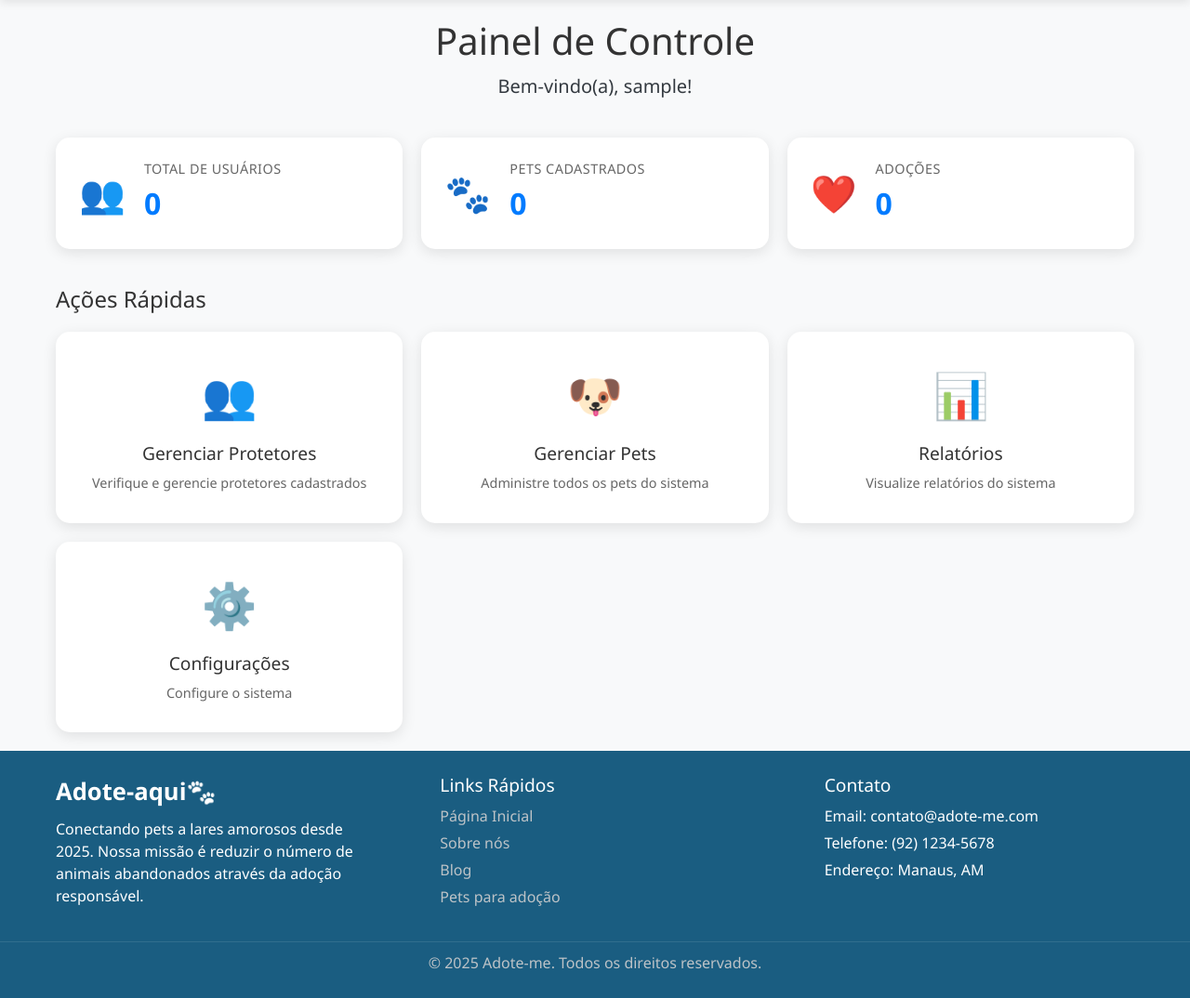
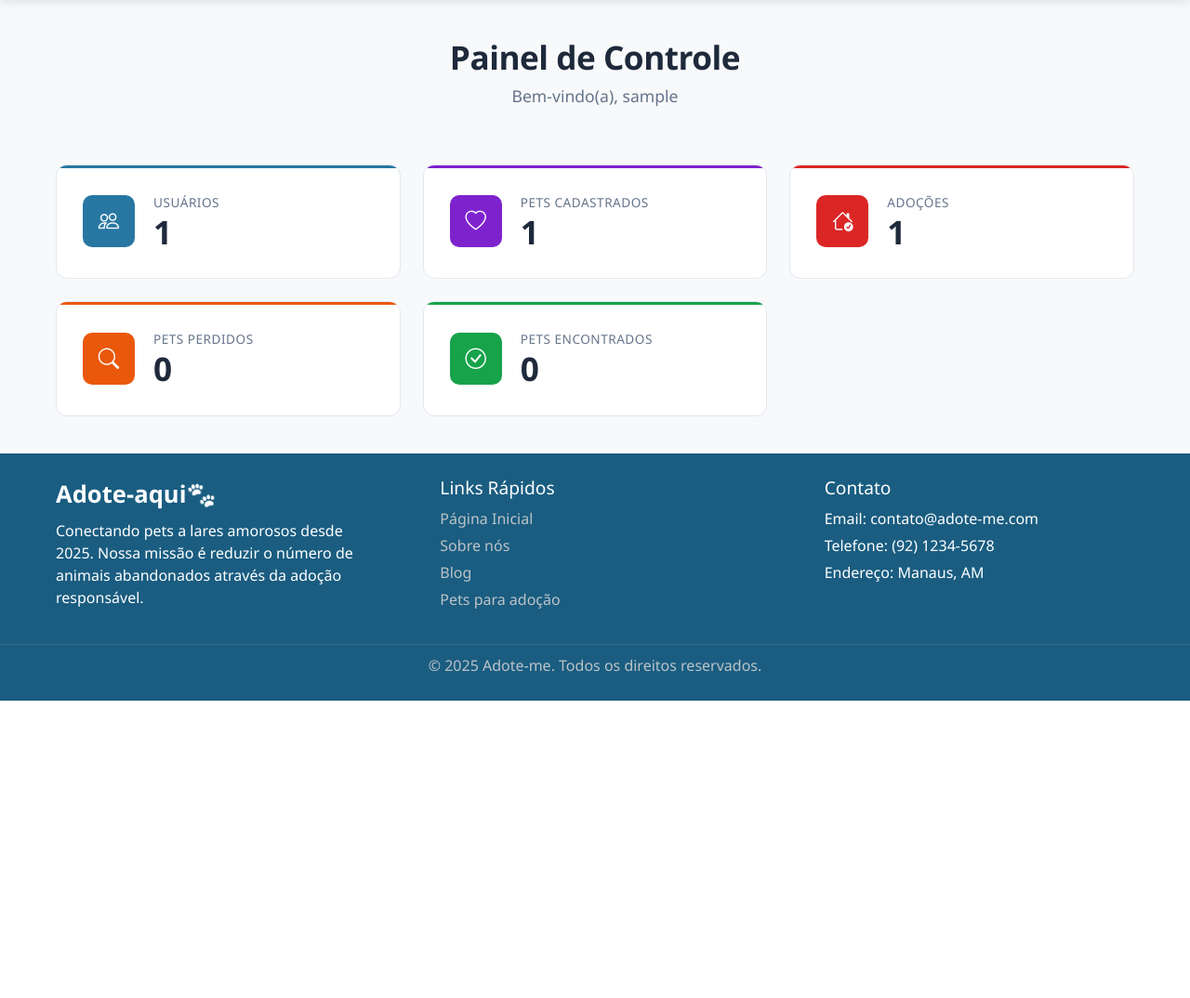
Before and after one commit to joaliny/adote-me, a Flask app: page /admin in a window 1280 px wide. Shown: the part 79-1153 px from the top of the page at 93% size. After the commit the page ends 833 px from the top, so only its background shows below. Run offline with Flask 3, Linux system fonts and the light colour scheme; the visitor is signed in with stand-in values (Sample User, id 1); tables that the repository leaves empty or names only in its code hold one stand-in row (values such as "Sample post"); some libraries are stand-ins or nearby versions.

Commit message:
trabalhando com a pagina dashboard-admin

```diff
--- a/app.py
+++ b/app.py
@@ -457,102 +457,102 @@ def redefinir_senha(token):
 
 
 
-@app.route('/atualizar-banco')
-def atualizar_banco():
-    """Rota temporária para atualizar a estrutura do banco"""
-    try:
-        from flask import current_app
-
-        with current_app.app_context():
-            resultado = atualizar_tabela_pets_forcado()
-            return f"<h1>Banco Atualizado!</h1><pre>{resultado}</pre>"
-
-    except Exception as e:
-        return f"<h1>Erro:</h1><pre>{str(e)}</pre>"
-
-def atualizar_tabela_pets_forcado():
-    """Adiciona as colunas faltantes na tabela pets"""
-    try:
-        print("🔄 ADICIONANDO COLUNAS FALTANTES NA TABELA PETS...")
-
-        cur = mysql.connection.cursor()
-
-        # Lista de colunas para adicionar
-        colunas_para_adicionar = [
-            ("porte", "ALTER TABLE pets ADD COLUMN porte ENUM('pequeno', 'medio', 'grande')"),
-            ("sexo", "ALTER TABLE pets ADD COLUMN sexo ENUM('macho', 'femea')"),
-            ("localizacao", "ALTER TABLE pets ADD COLUMN localizacao VARCHAR(255)"),
-            ("historia", "ALTER TABLE pets ADD COLUMN historia TEXT"),
-            ("informacoes_saude", "ALTER TABLE pets ADD COLUMN informacoes_saude TEXT")
-        ]
-
-        resultados = []
-
-        for nome_coluna, sql in colunas_para_adicionar:
-            try:
-                # Verificar se a coluna já existe
-                cur.execute(f"SHOW COLUMNS FROM pets LIKE '{nome_coluna}'")
-                if not cur.fetchone():
-                    # Coluna não existe, vamos adicionar
-                    cur.execute(sql)
-                    resultado = f"✅ COLUNA ADICIONADA: {nome_coluna}"
-                    print(resultado)
-                    resultados.append(resultado)
-                else:
-                    resultado = f"✅ COLUNA JÁ EXISTIA: {nome_coluna}"
-                    print(resultado)
-                    resultados.append(resultado)
-
-            except Exception as e:
-                erro = f"⚠️ Erro com coluna {nome_coluna}: {e}"
-                print(erro)
-                resultados.append(erro)
-
-        mysql.connection.commit()
-        cur.close()
-
-        resultado_final = "🎉 TABELA PETS ATUALIZADA COM SUCESSO!"
-        print(resultado_final)
-        resultados.append(resultado_final)
-
-        # Verificar novamente a estrutura
-        diagnosticar_tabela_pets()
-
-        return "<br>".join(resultados)
-
-    except Exception as e:
-        erro = f"❌ ERRO GRAVE ao atualizar tabela: {e}"
-        print(erro)
-        return erro
-
-def diagnosticar_tabela_pets():
-    """Verifica a estrutura real da tabela pets"""
-    try:
-        cur = mysql.connection.cursor()
-
-        # 1. Verificar estrutura atual
-        cur.execute("DESCRIBE pets")
-        colunas = cur.fetchall()
-
-        print("📋 ESTRUTURA ATUAL DA TABELA PETS:")
-        for coluna in colunas:
-            print(f"  - {coluna[0]} ({coluna[1]})")
-
-        # 2. Verificar se as colunas novas existem
-        colunas_novas = ['porte', 'sexo', 'localizacao', 'historia', 'informacoes_saude']
-        colunas_existentes = [coluna[0] for coluna in colunas]
-
-        print(f"\n🔍 COLUNAS NOVAS:")
-        for coluna in colunas_novas:
-            if coluna in colunas_existentes:
-                print(f"  ✅ {coluna} - EXISTE")
-            else:
-                print(f"  ❌ {coluna} - NÃO EXISTE")
-
-        cur.close()
-
-    except Exception as e:
-        print(f"❌ Erro ao diagnosticar tabela: {e}")
+# @app.route('/atualizar-banco')
+# def atualizar_banco():
+#     """Rota temporária para atualizar a estrutura do banco"""
+#     try:
+#         from flask import current_app
+
+#         with current_app.app_context():
+#             resultado = atualizar_tabela_pets_forcado()
+#             return f"<h1>Banco Atualizado!</h1><pre>{resultado}</pre>"
+
+#     except Exception as e:
+#         return f"<h1>Erro:</h1><pre>{str(e)}</pre>"
+
+# def atualizar_tabela_pets_forcado():
+#     """Adiciona as colunas faltantes na tabela pets"""
+#     try:
+#         print("🔄 ADICIONANDO COLUNAS FALTANTES NA TABELA PETS...")
+
+#         cur = mysql.connection.cursor()
+
+#         # Lista de colunas para adicionar
+#         colunas_para_adicionar = [
+#             ("porte", "ALTER TABLE pets ADD COLUMN porte ENUM('pequeno', 'medio', 'grande')"),
+#             ("sexo", "ALTER TABLE pets ADD COLUMN sexo ENUM('macho', 'femea')"),
+#             ("localizacao", "ALTER TABLE pets ADD COLUMN localizacao VARCHAR(255)"),
+#             ("historia", "ALTER TABLE pets ADD COLUMN historia TEXT"),
+#             ("informacoes_saude", "ALTER TABLE pets ADD COLUMN informacoes_saude TEXT")
+#         ]
+
+#         resultados = []
+
+#         for nome_coluna, sql in colunas_para_adicionar:
+#             try:
+#                 # Verificar se a coluna já existe
+#                 cur.execute(f"SHOW COLUMNS FROM pets LIKE '{nome_coluna}'")
+#                 if not cur.fetchone():
+#                     # Coluna não existe, vamos adicionar
+#                     cur.execute(sql)
+#                     resultado = f"✅ COLUNA ADICIONADA: {nome_coluna}"
+#                     print(resultado)
+#                     resultados.append(resultado)
+#                 else:
+#                     resultado = f"✅ COLUNA JÁ EXISTIA: {nome_coluna}"
+#                     print(resultado)
+#                     resultados.append(resultado)
+
+#             except Exception as e:
+#                 erro = f"⚠️ Erro com coluna {nome_coluna}: {e}"
+#                 print(erro)
+#                 resultados.append(erro)
+
+#         mysql.connection.commit()
+#         cur.close()
+
+#         resultado_final = "🎉 TABELA PETS ATUALIZADA COM SUCESSO!"
+#         print(resultado_final)
+#         resultados.append(resultado_final)
+
+#         # Verificar novamente a estrutura
+#         diagnosticar_tabela_pets()
+
+#         return "<br>".join(resultados)
+
+#     except Exception as e:
+#         erro = f"❌ ERRO GRAVE ao atualizar tabela: {e}"
+#         print(erro)
+#         return erro
+
+# def diagnosticar_tabela_pets():
+#     """Verifica a estrutura real da tabela pets"""
+#     try:
+#         cur = mysql.connection.cursor()
+
+#         # 1. Verificar estrutura atual
+#         cur.execute("DESCRIBE pets")
+#         colunas = cur.fetchall()
+
+#         print("📋 ESTRUTURA ATUAL DA TABELA PETS:")
+#         for coluna in colunas:
+#             print(f"  - {coluna[0]} ({coluna[1]})")
+
+#         # 2. Verificar se as colunas novas existem
+#         colunas_novas = ['porte', 'sexo', 'localizacao', 'historia', 'informacoes_saude']
+#         colunas_existentes = [coluna[0] for coluna in colunas]
+
+#         print(f"\n🔍 COLUNAS NOVAS:")
+#         for coluna in colunas_novas:
+#             if coluna in colunas_existentes:
+#                 print(f"  ✅ {coluna} - EXISTE")
+#             else:
+#                 print(f"  ❌ {coluna} - NÃO EXISTE")
+
+#         cur.close()
+
+#     except Exception as e:
+#         print(f"❌ Erro ao diagnosticar tabela: {e}")
 
 # ========== Rotas de Pets ==========
 
@@ -1161,6 +1161,13 @@ def admin_dashboard():
         cur.execute("SELECT COUNT(*) FROM adocoes")
         total_adocoes = cur.fetchone()[0]
 
+        # ✅ ADICIONAR ESTATÍSTICAS DE PETS PERDIDOS E ENCONTRADOS
+        cur.execute("SELECT COUNT(*) FROM pets_perdidos WHERE status = 'perdido'")
+        total_perdidos = cur.fetchone()[0]
+
+        cur.execute("SELECT COUNT(*) FROM pets_perdidos WHERE status = 'encontrado'")
+        total_encontrados = cur.fetchone()[0]
+
         cur.close()
 
         return render_template('admin_dashboard.html',
@@ -1169,7 +1176,10 @@ def admin_dashboard():
             total_usuarios=total_usuarios,
             total_protetores=total_protetores,
             total_pets=total_pets,
-            total_adocoes=total_adocoes)
+            total_adocoes=total_adocoes,
+            total_perdidos=total_perdidos,
+            total_encontrados=total_encontrados)
+
     except Exception as e:
         print(f"❌ Erro no dashboard admin: {e}")
         return render_template('admin_dashboard.html',
@@ -1178,7 +1188,9 @@ def admin_dashboard():
             total_usuarios=0,
             total_protetores=0,
             total_pets=0,
-            total_adocoes=0)
+            total_adocoes=0,
+            total_perdidos=0,
+            total_encontrados=0)
 
 @app.route('/admin/usuarios')
 def admin_usuarios():
@@ -1348,121 +1360,51 @@ def admin_protetores():
             protetores=[])
 
 
-@app.route('/admin/pets')
-def admin_pets():
-    """Página de gerenciamento de pets"""
-    usuario = obter_usuario_atual()
-    if not usuario or usuario['tipo'] != 'admin':
-        flash('Acesso restrito a administradores.', 'error')
-        return redirect(url_for('login'))
-
-    try:
-        cur = mysql.connection.cursor()
-        cur.execute("""
-            SELECT p.id, p.nome, p.especie, p.idade, p.descricao, p.imagem_url,
-                   u.nome as protetor_nome, p.data_cadastro
-            FROM pets p
-            LEFT JOIN usuarios u ON p.usuario_id = u.id
-            ORDER BY p.data_cadastro DESC
-        """)
-        pets_data = cur.fetchall()
-        cur.close()
-
-        pets = []
-        for pet in pets_data:
-            pets.append({
-                'id': pet[0],
-                'nome': pet[1],
-                'especie': pet[2],
-                'idade': pet[3],
-                'descricao': pet[4] or 'Sem descrição',
-                'imagem_url': pet[5] or '/static/imagens/pet-default.jpg',
-                'protetor_nome': pet[6] or 'Sistema',
-                'data_cadastro': pet[7].strftime('%d/%m/%Y') if pet[7] else 'N/A'
-            })
-
-        return render_template('admin_pets.html',
-            usuario=usuario,
-            pagina='admin',
-            pets=pets)
-    except Exception as e:
-        print(f"❌ Erro ao carregar pets: {e}")
-        flash('Erro ao carregar lista de pets.', 'error')
-        return render_template('admin_pets.html',
-        usuario=usuario,
-        pagina='admin',
-        pets=[])
-
-
-@app.route('/admin/relatorios')
-def admin_relatorios():
-    """Página de relatórios e estatísticas"""
-    usuario = obter_usuario_atual()
-    if not usuario or usuario['tipo'] != 'admin':
-        flash('Acesso restrito a administradores.', 'error')
-        return redirect(url_for('login'))
-
-    try:
-        cur = mysql.connection.cursor()
-
-        # Estatísticas para relatórios
-        cur.execute("SELECT COUNT(*) FROM usuarios WHERE tipo = 'adotante'")
-        total_adotantes = cur.fetchone()[0]
-
-        cur.execute("SELECT COUNT(*) FROM adocoes WHERE status = 'pendente' OR status IS NULL")
-        adocoes_pendentes = cur.fetchone()[0]
-
-        cur.execute("SELECT COUNT(*) FROM adocoes WHERE status = 'aprovada'")
-        adocoes_aprovadas = cur.fetchone()[0]
-
-        cur.execute("""
-            SELECT especie, COUNT(*) as total
-            FROM pets
-            GROUP BY especie
-            ORDER BY total DESC
-        """)
-        especies_stats = cur.fetchall()
-
-        cur.close()
-
-        # Formatar estatísticas de espécies
-        especies_formatadas = []
-        for especie in especies_stats:
-            especies_formatadas.append({
-                'especie': especie[0],
-                'total': especie[1]
-            })
-
-        return render_template('admin_relatorios.html',
-            usuario=usuario,
-            pagina='admin',
-            total_adotantes=total_adotantes,
-            adocoes_pendentes=adocoes_pendentes,
-            adocoes_aprovadas=adocoes_aprovadas,
-            especies_stats=especies_formatadas)
-    except Exception as e:
-        print(f"❌ Erro ao carregar relatórios: {e}")
-        flash('Erro ao carregar relatórios.', 'error')
-        return render_template('admin_relatorios.html',
-            usuario=usuario,
-            pagina='admin',
-            total_adotantes=0,
-            adocoes_pendentes=0,
-            adocoes_aprovadas=0,
-            especies_stats=[])
-
-
-@app.route('/admin/configuracoes')
-def admin_configuracoes():
-    """Página de configurações do admin"""
-    usuario = obter_usuario_atual()
-    if not usuario or usuario['tipo'] != 'admin':
-        flash('Acesso restrito a administradores.', 'error')
-        return redirect(url_for('login'))
-
-    return render_template('admin_configuracoes.html',
-        usuario=usuario,
-        pagina='admin')
+# @app.route('/admin/pets')
+# def admin_pets():
+#     """Página de gerenciamento de pets"""
+#     usuario = obter_usuario_atual()
+#     if not usuario or usuario['tipo'] != 'admin':
+#         flash('Acesso restrito a administradores.', 'error')
+#         return redirect(url_for('login'))
+
+#     try:
+#         cur = mysql.connection.cursor()
+#         cur.execute("""
+#             SELECT p.id, p.nome, p.especie, p.idade, p.descricao, p.imagem_url,
+#                    u.nome as protetor_nome, p.data_cadastro
+#             FROM pets p
+#             LEFT JOIN usuarios u ON p.usuario_id = u.id
+#             ORDER BY p.data_cadastro DESC
+#         """)
+#         pets_data = cur.fetchall()
+#         cur.close()
+
+#         pets = []
+#         for pet in pets_data:
+#             pets.append({
+#                 'id': pet[0],
+#                 'nome': pet[1],
+#                 'especie': pet[2],
+#                 'idade': pet[3],
+#                 'descricao': pet[4] or 'Sem descrição',
+#                 'imagem_url': pet[5] or '/static/imagens/pet-default.jpg',
+#                 'protetor_nome': pet[6] or 'Sistema',
+#                 'data_cadastro': pet[7].strftime('%d/%m/%Y') if pet[7] else 'N/A'
+#             })
+
+#         return render_template('admin_pets.html',
+#             usuario=usuario,
+#             pagina='admin',
+#             pets=pets)
+#     except Exception as e:
+#         print(f"❌ Erro ao carregar pets: {e}")
+#         flash('Erro ao carregar lista de pets.', 'error')
+#         return render_template('admin_pets.html',
+#         usuario=usuario,
+#         pagina='admin',
+#         pets=[])
+
 
 
 @app.route('/protetor')
--- a/templates/admin_dashboard.html
+++ b/templates/admin_dashboard.html
@@ -6,69 +6,58 @@
 <div class="dashboard-container">
     <div class="page-header">
         <h1>Painel de Controle</h1>
-        <p class="lead">Bem-vindo(a), {{ usuario.nome }}!</p>
+        <p class="lead">Bem-vindo(a), {{ usuario.nome }}</p>
     </div>
 
     <div class="stats-grid">
-        <div class="stat-card">
-            <div class="stat-icon">👥</div>
+        <div class="stat-card card-usuarios">
+            <div class="stat-icon">
+                <i class="bi bi-people"></i>
+            </div>
             <div class="stat-info">
-                <h3>Total de Usuários</h3>
+                <h3>Usuários</h3>
                 <span class="stat-number">{{ total_usuarios }}</span>
             </div>
         </div>
 
-        <!-- <div class="stat-card">
-            <div class="stat-icon">🏠</div>
-            <div class="stat-info">
-                <h3>Protetores</h3>
-                <span class="stat-number">{{ total_protetores }}</span>
+        <div class="stat-card card-pets">
+            <div class="stat-icon">
+                <i class="bi bi-heart"></i>
             </div>
-        </div> -->
-
-        <div class="stat-card">
-            <div class="stat-icon">🐾</div>
             <div class="stat-info">
                 <h3>Pets Cadastrados</h3>
                 <span class="stat-number">{{ total_pets }}</span>
             </div>
         </div>
 
-        <div class="stat-card">
-            <div class="stat-icon">❤️</div>
+        <div class="stat-card card-adocoes">
+            <div class="stat-icon">
+                <i class="bi bi-house-check"></i>
+            </div>
             <div class="stat-info">
                 <h3>Adoções</h3>
                 <span class="stat-number">{{ total_adocoes }}</span>
             </div>
         </div>
+
+        <div class="stat-card card-perdidos">
+            <div class="stat-icon">
+                <i class="bi bi-search"></i>
+            </div>
+            <div class="stat-info">
+                <h3>Pets Perdidos</h3>
+                <span class="stat-number">{{ total_perdidos }}</span>
+            </div>
         </div>
 
-    <div class="dashboard-actions">
-        <h2>Ações Rápidas</h2>
-        <div class="actions-grid">
-            <a href="/admin/protetores" class="action-card">
-                <div class="action-icon">👥</div>
-                <h3>Gerenciar Protetores</h3>
-                <p>Verifique e gerencie protetores cadastrados</p>
-            </a>
-
-            <a href="/admin/pets" class="action-card">
-                <div class="action-icon">🐶</div>
-                <h3>Gerenciar Pets</h3>
-                <p>Administre todos os pets do sistema</p>
-            </a>
-
-            <a href="/admin/relatorios" class="action-card">
-                <div class="action-icon">📊</div>
-                <h3>Relatórios</h3>
-                <p>Visualize relatórios do sistema</p>
-            </a>
-
-            <a href="/admin/configuracoes" class="action-card">
-                <div class="action-icon">⚙️</div>
-                <h3>Configurações</h3>
-                <p>Configure o sistema</p>
-            </a>
+        <div class="stat-card card-encontrados">
+            <div class="stat-icon">
+                <i class="bi bi-check-circle"></i>
+            </div>
+            <div class="stat-info">
+                <h3>Pets Encontrados</h3>
+                <span class="stat-number">{{ total_encontrados }}</span>
+            </div>
         </div>
     </div>
 </div>
@@ -77,106 +66,205 @@
     .dashboard-container {
         max-width: 1200px;
         margin: 0 auto;
-     padding: 20px;
+        padding: 40px 20px;
     }
 
     .page-header {
         text-align: center;
+        margin-bottom: 60px;
+    }
+
+    .page-header h1 {
+        color: #1e293b;
+        font-size: 2.2rem;
+        font-weight: 600;
+        margin-bottom: 8px;
+        letter-spacing: -0.5px;
+    }
+
+    .page-header .lead {
+        color: #64748b;
+        font-size: 1.1rem;
+        font-weight: 400;
+    }
+
+    .stats-grid {
+        display: grid;
+        grid-template-columns: repeat(auto-fit, minmax(280px, 1fr));
+        gap: 24px;
+    }
+
+    .stat-card {
+        background: white;
+        padding: 32px 28px;
+        border-radius: 12px;
+        border: 1px solid #e2e8f0;
+        display: flex;
+        align-items: center;
+        gap: 20px;
+        transition: all 0.2s ease;
+        position: relative;
+        overflow: hidden;
+    }
+
+    .stat-card::before {
+        content: '';
+        position: absolute;
+        top: 0;
+        left: 0;
+        right: 0;
+        height: 3px;
+    }
+
+    .stat-card:hover {
+        border-color: #cbd5e1;
+        box-shadow: 0 4px 12px rgba(0, 0, 0, 0.05);
+        transform: translateY(-2px);
+    }
+
+    .stat-icon {
+        width: 56px;
+        height: 56px;
+        border-radius: 10px;
+        display: flex;
+        align-items: center;
+        justify-content: center;
+        font-size: 1.4rem;
+        flex-shrink: 0;
+        color: white;
+    }
+
+    .stat-info {
+        flex: 1;
+    }
+
+    .stat-info h3 {
+        color: #64748b;
+        font-size: 0.85rem;
+        margin: 0 0 6px 0;
+        text-transform: uppercase;
+        letter-spacing: 0.5px;
+        font-weight: 500;
+    }
+
+    .stat-number {
+        font-size: 2.2rem;
+        font-weight: 700;
+        color: #1e293b;
+        display: block;
+        line-height: 1;
+        letter-spacing: -0.5px;
+    }
+
+    /* Cores fixas para cada card */
+    .card-usuarios::before {
+        background: #2877a3;
+    }
+
+    .card-usuarios .stat-icon {
+        background: #2877a3;
+    }
+
+    .card-pets::before {
+        background: #7e22ce;
+    }
+
+    .card-pets .stat-icon {
+        background: #7e22ce;
+    }
+
+    .card-adocoes::before {
+        background: #dc2626;
+    }
+
+    .card-adocoes .stat-icon {
+        background: #dc2626;
+    }
+
+    .card-perdidos::before {
+        background: #ea580c;
+    }
+
+    .card-perdidos .stat-icon {
+        background: #ea580c;
+    }
+
+    .card-encontrados::before {
+        background: #16a34a;
+    }
+
+    .card-encontrados .stat-icon {
+        background: #16a34a;
+    }
+
+    /* Efeitos de hover com cores mais escuras */
+    .card-usuarios:hover .stat-icon {
+        background: #1e5f82;
+    }
+
+    .card-pets:hover .stat-icon {
+        background: #6b21a8;
+    }
+
+    .card-adocoes:hover .stat-icon {
+        background: #b91c1c;
+    }
+
+    .card-perdidos:hover .stat-icon {
+        background: #c2410c;
+    }
+
+    .card-encontrados:hover .stat-icon {
+        background: #15803d;
+    }
+
+    /* Responsividade */
+    @media (max-width: 1024px) {
+        .stats-grid {
+            grid-template-columns: repeat(2, 1fr);
+        }
+    }
+
+    @media (max-width: 768px) {
+        .dashboard-container {
+            padding: 30px 16px;
+        }
+
+        .page-header {
             margin-bottom: 40px;
         }
 
         .page-header h1 {
-     color: #333;
-     margin-bottom: 10px;
+            font-size: 1.8rem;
         }
 
         .stats-grid {
-     display: grid;
-     grid-template-columns: repeat(auto-fit, minmax(250px, 1fr));
-     gap: 20px;
-     margin-bottom: 40px;
+            grid-template-columns: 1fr;
+            gap: 16px;
         }
 
         .stat-card {
-     background: white;
-     padding: 25px;
-     border-radius: 15px;
-     box-shadow: 0 4px 15px rgba(0, 0, 0, 0.1);
-     display: flex;
-     align-items: center;
-     gap: 20px;
-     transition: transform 0.3s ease;
- }
-
- .stat-card:hover {
-     transform: translateY(-5px);
+            padding: 24px 20px;
         }
 
         .stat-icon {
-     font-size: 2.5rem;
- }
-
- .stat-info h3 {
-     color: #666;
-     font-size: 0.9rem;
-     margin: 0 0 5px 0;
-     text-transform: uppercase;
-     letter-spacing: 0.5px;
+            width: 48px;
+            height: 48px;
+            font-size: 1.2rem;
         }
 
         .stat-number {
-     font-size: 2rem;
-     font-weight: bold;
-     color: #007bff;
+            font-size: 1.8rem;
+        }
     }
 
- .dashboard-actions h2 {
-     color: #333;
-     margin-bottom: 20px;
-     font-size: 1.5rem;
+    @media (max-width: 480px) {
+        .stat-card {
+            flex-direction: column;
+            text-align: center;
+            gap: 16px;
+            padding: 20px;
         }
-
- .actions-grid {
-     display: grid;
-     grid-template-columns: repeat(auto-fit, minmax(280px, 1fr));
-     gap: 20px;
- }
-
- .action-card {
-     background: white;
-     padding: 30px;
-     border-radius: 15px;
-     box-shadow: 0 4px 15px rgba(0, 0, 0, 0.1);
-     text-decoration: none;
-     color: inherit;
-     transition: all 0.3s ease;
-     border: 2px solid transparent;
-     text-align: center;
- }
-
- .action-card:hover {
-     transform: translateY(-5px);
-     border-color: #007bff;
-     box-shadow: 0 8px 25px rgba(0, 123, 255, 0.15);
-     text-decoration: none;
-     color: inherit;
- }
-
- .action-icon {
-     font-size: 3rem;
-     margin-bottom: 15px;
- }
-
- .action-card h3 {
-     color: #333;
-     margin-bottom: 10px;
-     font-size: 1.2rem;
- }
-
- .action-card p {
-     color: #666;
-     margin: 0;
-     font-size: 0.9rem;
     }
 </style>
 {% endblock %}
```
Also changed, not shown: static/imagens/20251026_200915_cachorro-e-seu-reflexo-em-um-lago-calmo_731930-164266.jpg (added). Lines whose indentation alone changed are shown as unchanged.
